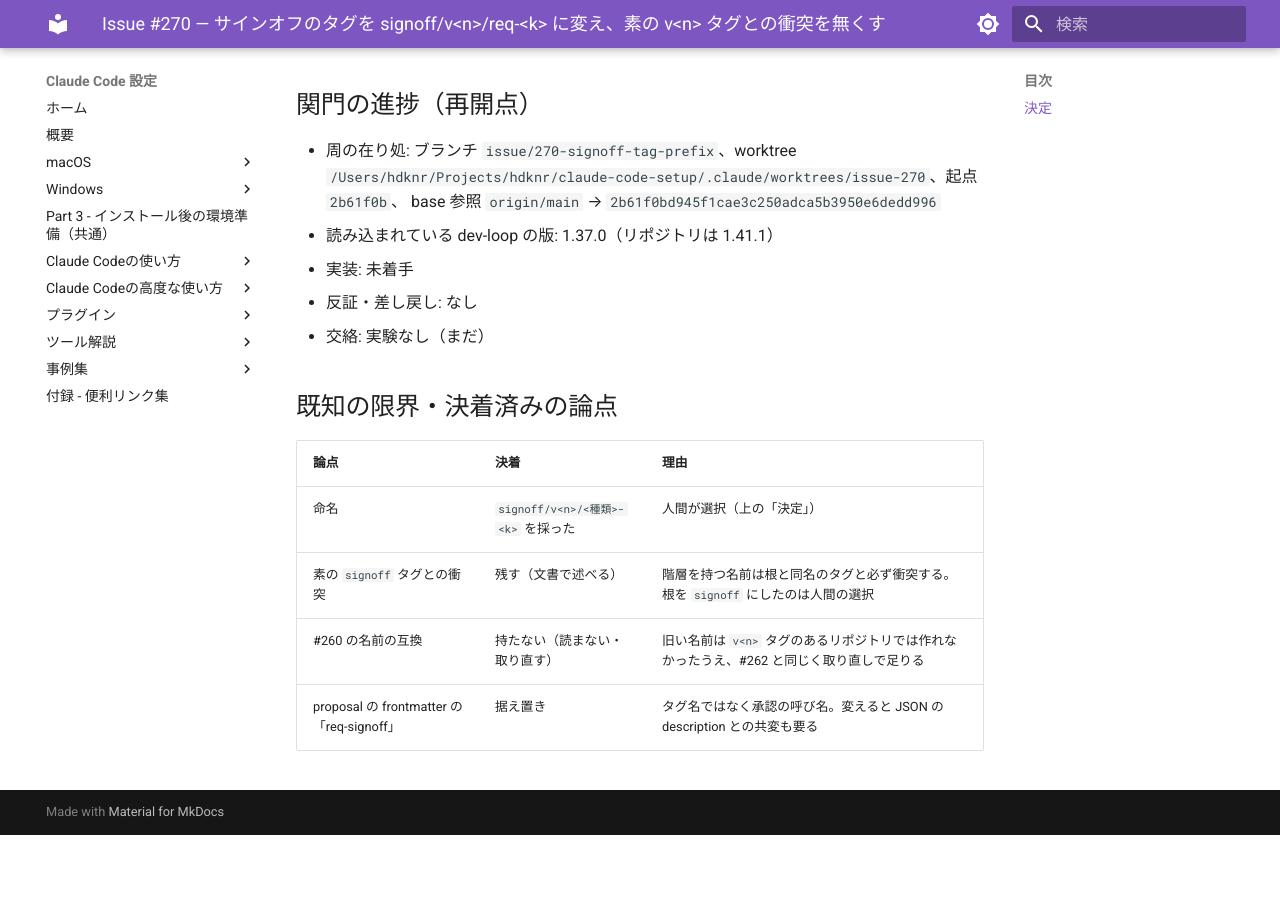
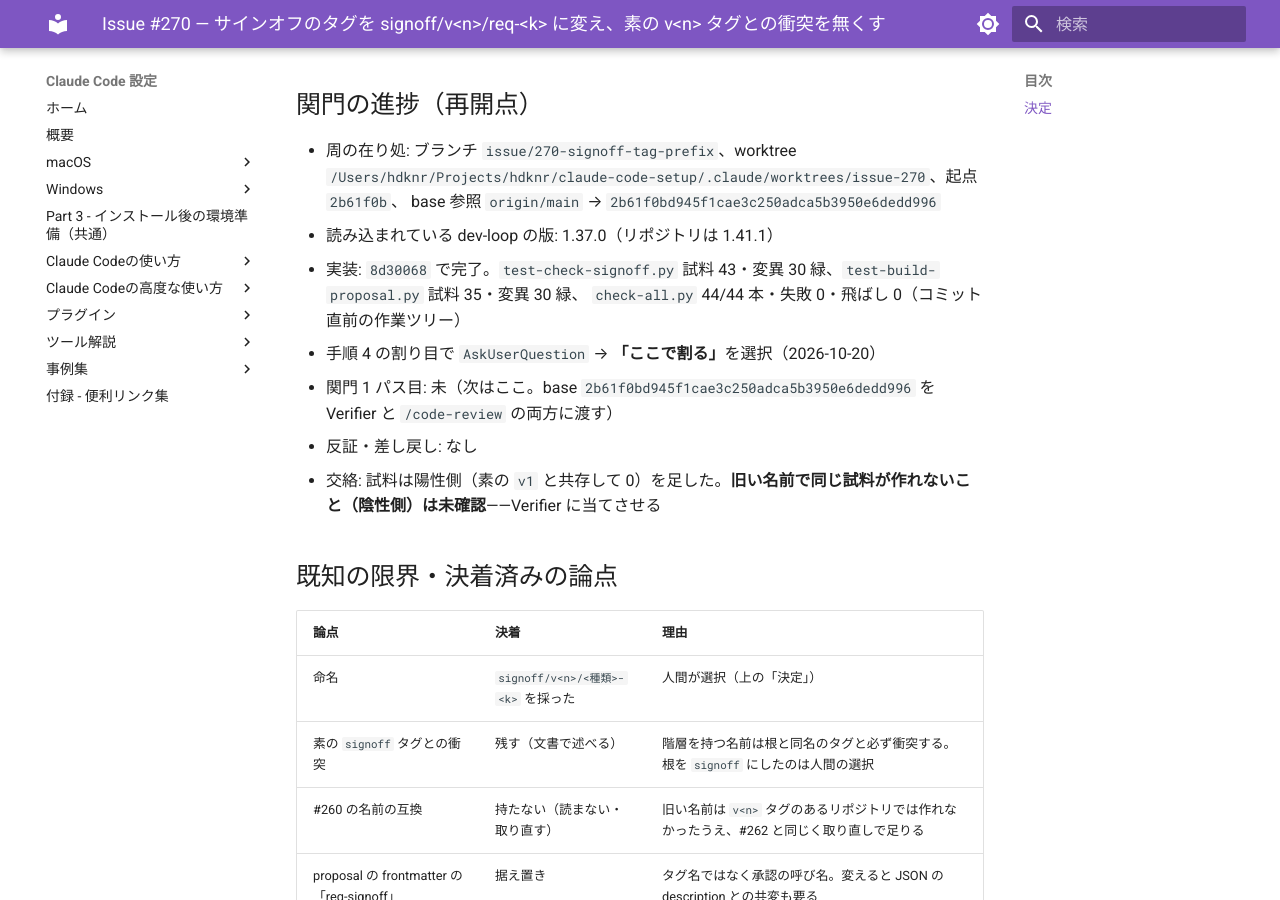
Before and after one commit to hdknr/claude-code-setup, an MkDocs documentation site: the page built from docs/plans/issue-270.md, in a window 1280 px wide and 900 px high, scrolled down 2852 px. Built offline with MkDocs 1.6.1 and Material for MkDocs 9.7.7, drawn with Linux system fonts in a browser that asks for light colours; before the commit the page ends 3687 px from its top, so only the background shows below that.

Commit message:
docs(plans): #270 の実装と 1 つ目の割り目を記録する
Co-Authored-By: Claude Opus 5.5 <noreply@anthropic.com>

```diff
--- a/docs/plans/issue-270.md
+++ b/docs/plans/issue-270.md
@@ -66,9 +66,12 @@ main への merge → GitHub Pages の自動デプロイ（`docs/plugins/index.m
   `/Users/hdknr/Projects/hdknr/claude-code-setup/.claude/worktrees/issue-270`、起点 `2b61f0b`、
   base 参照 `origin/main` → `2b61f0bd945f1cae3c250adca5b3950e6dedd996`
 - 読み込まれている dev-loop の版: 1.37.0（リポジトリは 1.41.1）
-- 実装: 未着手
+- 実装: `8d30068` で完了。`test-check-signoff.py` 試料 43・変異 30 緑、`test-build-proposal.py` 試料 35・変異 30 緑、
+  `check-all.py` 44/44 本・失敗 0・飛ばし 0（コミット直前の作業ツリー）
+- 手順 4 の割り目で `AskUserQuestion` → **「ここで割る」**を選択（2026-10-20）
+- 関門 1 パス目: 未（次はここ。base `2b61f0bd945f1cae3c250adca5b3950e6dedd996` を Verifier と `/code-review` の両方に渡す）
 - 反証・差し戻し: なし
-- 交絡: 実験なし（まだ）
+- 交絡: 試料は陽性側（素の `v1` と共存して 0）を足した。**旧い名前で同じ試料が作れないこと（陰性側）は未確認**——Verifier に当てさせる
 
 ## 既知の限界・決着済みの論点
 
```
